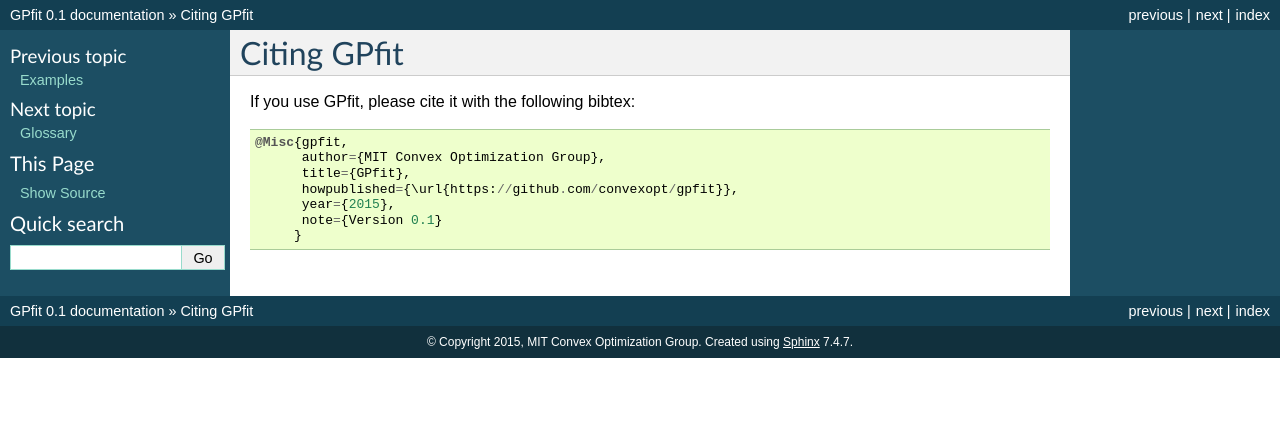
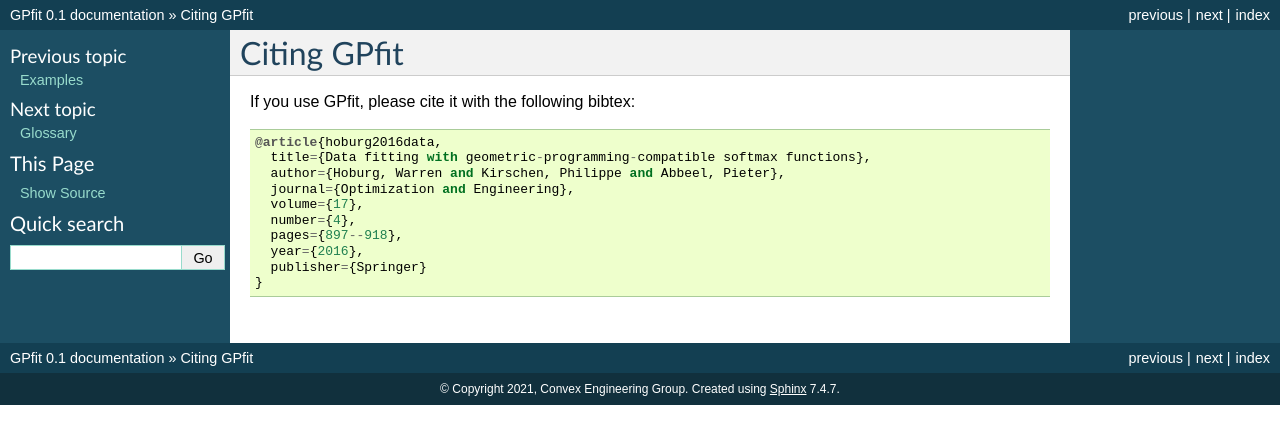
Before and after one commit to convexengineering/gpfit, a Sphinx documentation site: the page built from docs/source/citinggpfit.rst, in a window 1280 px wide. Shown: the top 444 px of the page. Built offline with Sphinx 7.4.7, drawn with Linux system fonts in a browser that asks for light colours.

Commit message:
Docs tweaks (#95)
* Better citation
* Remove Getting Started (for now)
* Add another example
* Update conf

```diff
--- a/docs/source/citinggpfit.rst
+++ b/docs/source/citinggpfit.rst
@@ -3,10 +3,13 @@
 
 If you use GPfit, please cite it with the following bibtex::
 
-    @Misc{gpfit,
-          author={MIT Convex Optimization Group},
-          title={GPfit},
-          howpublished={\url{https://github.com/convexopt/gpfit}},
-          year={2015},
-          note={Version 0.1}
-         }
+        @article{hoburg2016data,
+          title={Data fitting with geometric-programming-compatible softmax functions},
+          author={Hoburg, Warren and Kirschen, Philippe and Abbeel, Pieter},
+          journal={Optimization and Engineering},
+          volume={17},
+          number={4},
+          pages={897--918},
+          year={2016},
+          publisher={Springer}
+        }
--- a/docs/source/conf.py
+++ b/docs/source/conf.py
@@ -49,7 +49,7 @@
 
 # General information about the project.
 project = 'GPfit'
-copyright = '2015, MIT Convex Optimization Group'
+copyright = '2021, Convex Engineering Group'
 
 # The version info for the project you're documenting, acts as replacement for
 # |version| and |release|, also used in various other places throughout the
--- a/docs/source/gettingstarted.rst
+++ /dev/null
@@ -1,2 +0,0 @@
-Getting Started
-***************
--- a/docs/source/index.rst
+++ b/docs/source/index.rst
@@ -12,7 +12,6 @@
        :maxdepth: 2
 
        gpfit101
-       gettingstarted
        examples
        citinggpfit
        glossary.rst
```
Also changed, not shown: docs/source/examples.rst (+12 -1 lines), docs/source/examples/hoburgabbeel_ex6_3.py (+2 -13 lines).
